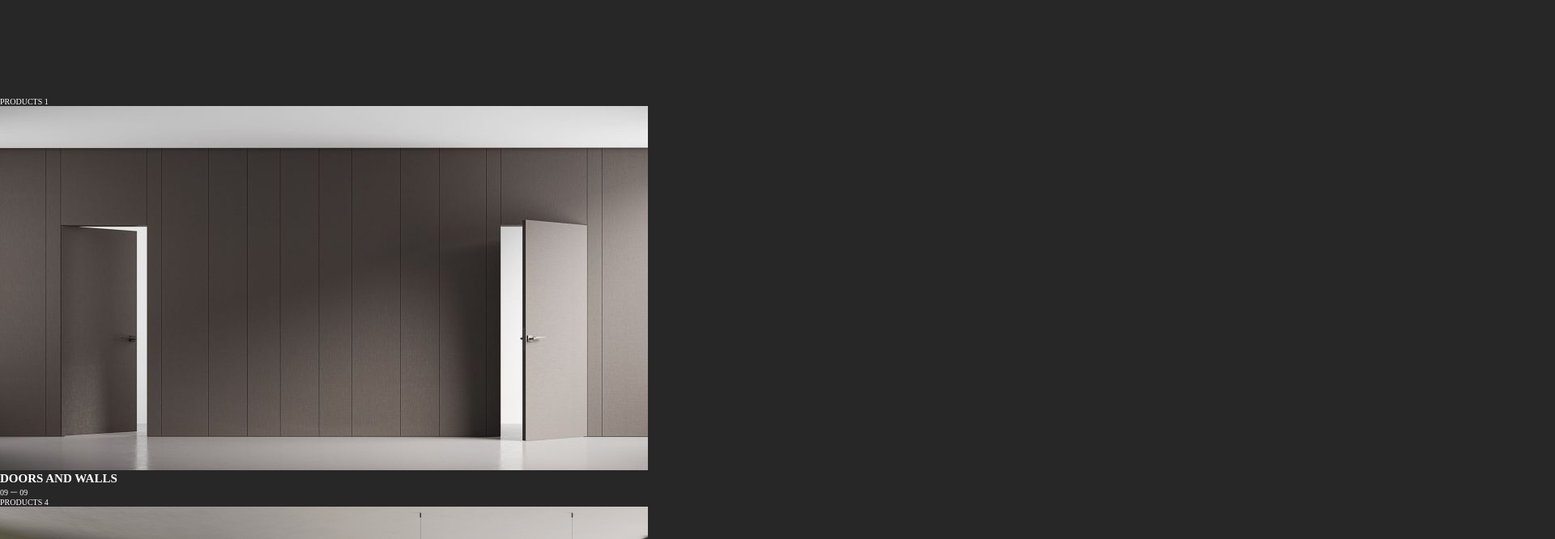
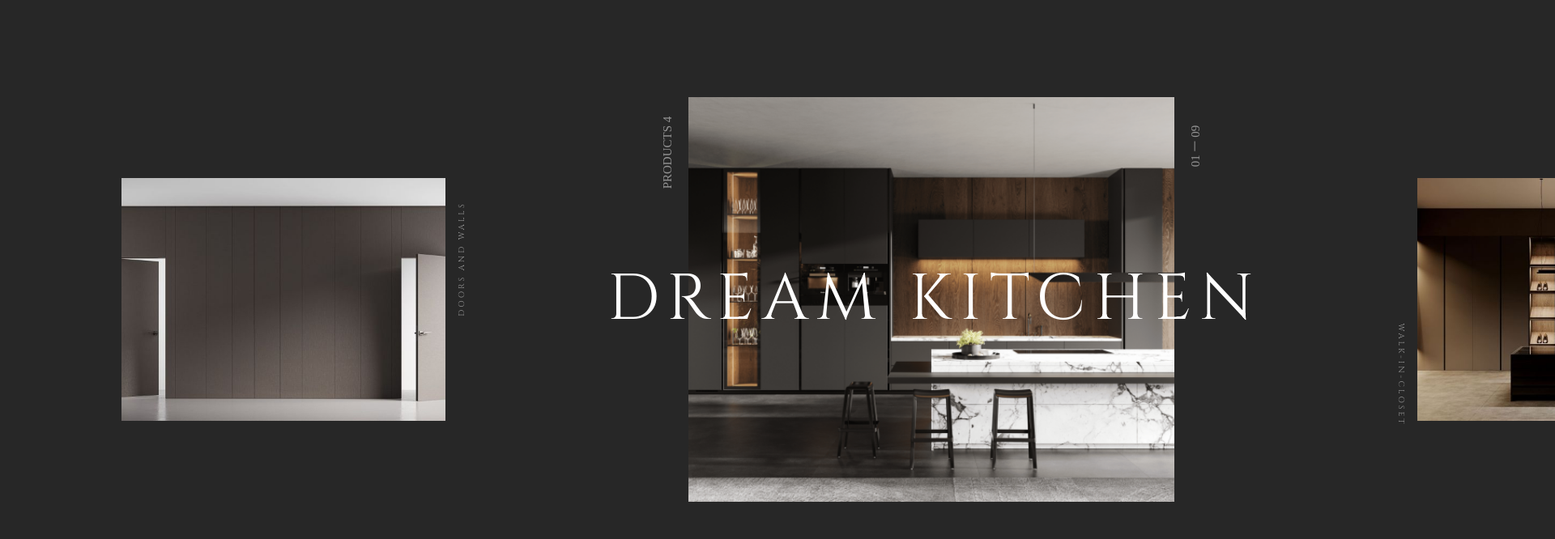
Before and after one commit to hill0ne/moralia, a website: page index.html in a window 1280 px wide. Shown: the part 680-1346 px from the top of the page at 81% size, 1920 px wide, since content can reach past the window. Drawn offline with Linux system fonts and the light colour scheme; a web font is replaced by a local one.

Commit message:
Design: "수정 슬라이드 모션 디자인 " - 슬라이드 넘김 시 크기가 작아지는 모션 추가

```diff
--- a/stylesheet/animate/motion.css
+++ b/stylesheet/animate/motion.css
@@ -12,7 +12,7 @@ main .section_wrap .section-video.is-active {
 main
   .section_wrap
   .section-contents
-  .slider_wrap
+  .slide_wrap
   ul.list
   li
   .image_wrap:hover
@@ -21,10 +21,9 @@ main
   transition: all 1s;
 }
 
-main
-  .section_wrap
+.section_wrap
   .section-contents
-  .slider_wrap
+  .slide_wrap
   ul.list
   li
   .image_wrap:hover
@@ -32,3 +31,73 @@ main
   font-size: 7rem;
   transition: all 1s;
 }
+
+/* left 슬라이드 */
+
+.section_wrap .section-contents .slide_wrap ul.list li.is-active {
+  align-self: center;
+  position: relative;
+  width: 40rem;
+  height: 30rem;
+}
+
+section.section-contents .slide_wrap ul.list li.is-active .image_wrap {
+  position: absolute;
+  width: 100%;
+  height: 30rem;
+  overflow: hidden;
+  transition: all 1s;
+}
+
+section.section-contents
+  .slide_wrap
+  ul.list
+  li.is-active
+  .image_wrap
+  + h2.page-title {
+  position: relative;
+  top: -5rem;
+  align-self: center;
+  left: 22rem;
+  font-size: 1rem;
+  font-family: var(--font-family-cinzel);
+  letter-spacing: 3px;
+  transform: rotate(-90deg);
+  opacity: 0.5;
+  z-index: 1;
+}
+
+section.section-contents .slide_wrap ul.list li.is-active span.page-number,
+section.section-contents .slide_wrap ul.list li.is-active span.product-number {
+  display: none;
+}
+
+.section-contents
+  .slide_wrap
+  ul.list
+  li.is-active
+  .image_wrap:hover
+  + h2.page-title,
+.section-contents .slide_wrap ul.list li.is-active .image_wrap + h2.page-title {
+  font-size: 1rem;
+  transition: 0s;
+}
+
+/* right 슬라이드 */
+
+section.section-contents
+  .slide_wrap
+  ul.list
+  li.is-active-right
+  .image_wrap
+  + h2.page-title {
+  position: relative;
+  left: -22rem;
+  align-self: flex-end;
+  font-size: 1rem;
+  font-family: var(--font-family-cinzel);
+  letter-spacing: 3px;
+  transform: rotate(90deg);
+  opacity: 0.5;
+  z-index: 1;
+}
--- a/stylesheet/common/normalize.css
+++ b/stylesheet/common/normalize.css
@@ -9,6 +9,9 @@
 }
 
 :root {
+  --slide-whole-width: calc(60rem * 10);
+  --slide-sequence-width: 60rem;
+  --slide-sequence-width-active: 40rem;
   --font-family-cormorant: "Cormorant", sans-serif;
   --font-family-cinzel: "Cinzel", sans-serif;
   --font-family-diary: EarlyFontDiary, sans-serif;
@@ -23,9 +26,12 @@ h2 {
   color: var(--color-white);
 }
 
-main .section_wrap .section-contents .slider_wrap ul.list li h2.page-title {
+main .section_wrap .section-contents .slide_wrap ul.list li h2.page-title {
+  display: inline-block;
   align-self: center;
+  width: 80rem;
   font-size: 8rem;
+  text-align: center;
   font-family: var(--font-family-cinzel);
   font-weight: 300;
   letter-spacing: 1rem;
@@ -37,23 +43,23 @@ main .section_wrap .section-contents .slider_wrap ul.list li h2.page-title {
 main
   .section_wrap
   .section-contents
-  .slider_wrap
+  .slide_wrap
   ul.list
   li
   span.product-number {
   position: absolute;
-  top: 8rem;
-  left: -2.2rem;
+  top: 6rem;
+  left: -7rem;
   font-size: 1.5rem;
   transform: rotate(-90deg);
   color: var(--color-white);
   opacity: 0.5;
 }
 
-main .section_wrap .section-contents .slider_wrap ul.list li span.page-number {
+main .section_wrap .section-contents .slide_wrap ul.list li span.page-number {
   position: absolute;
-  top: 6rem;
-  right: 0rem;
+  top: 5rem;
+  right: -5rem;
   font-size: 1.5rem;
   transform: rotate(-90deg);
   color: var(--color-white);
--- a/stylesheet/components/section.css
+++ b/stylesheet/components/section.css
@@ -81,39 +81,40 @@ main .section_wrap .section-contents {
   transition: all 1s;
 }
 
-main .section_wrap .section-contents .slider_wrap {
+main .section_wrap .section-contents .slide_wrap {
   display: flex;
   justify-content: space-between;
   position: absolute;
   top: 0;
-  width: 80rem * 9;
+  width: var(--slide-whole-width);
   height: 50rem;
   transition: all 0.5s;
 }
 
-main .section_wrap .section-contents .slider_wrap ul.list {
+main .section_wrap .section-contents .slide_wrap ul.list {
   display: flex;
+  width: 100%;
   height: 100%;
 }
 
-main .section_wrap .section-contents .slider_wrap ul.list li {
+main .section_wrap .section-contents .slide_wrap ul.list li {
   position: relative;
   display: flex;
   justify-content: center;
-  width: 60rem;
+  width: var(--slide-sequence-width);
   height: 50rem;
-  margin: 0 18rem;
+  margin: 0 15rem;
 }
 
-main .section_wrap .section-contents .slider_wrap ul.list li .image_wrap {
+main .section_wrap .section-contents .slide_wrap ul.list li .image_wrap {
   position: absolute;
-  width: 50rem;
+  width: 100%;
   height: 50rem;
   overflow: hidden;
   transition: all 1s;
 }
 
-main .section_wrap .section-contents .slider_wrap ul.list li .image_wrap img {
+main .section_wrap .section-contents .slide_wrap ul.list li .image_wrap img {
   width: 100%;
   height: 100%;
   object-fit: cover;
```
Also changed, not shown: js/main.js (deleted, +0 -30 lines).
